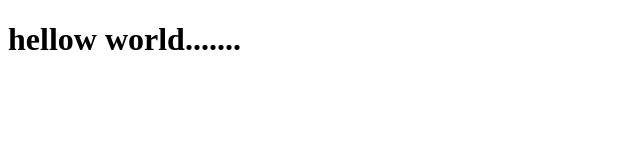
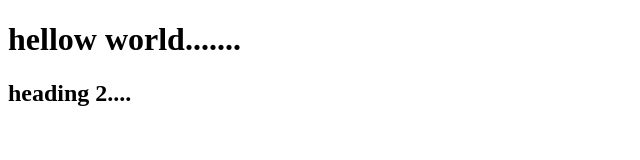
Before and after one commit to Akshaychoudhary987/demo-project, a plain HTML site: page index.html in a window 1280 px wide. Shown: the whole page, without its empty margins (0-640 px from the left). Drawn offline with Linux system fonts and the light colour scheme.

Commit message:
new tag added

```diff
--- a/index.html
+++ b/index.html
@@ -8,5 +8,6 @@
 </head>
 <body>
 <h1>hellow world.......</h1>
+<h2>heading 2....</h2>
 </body>
 </html>
```
